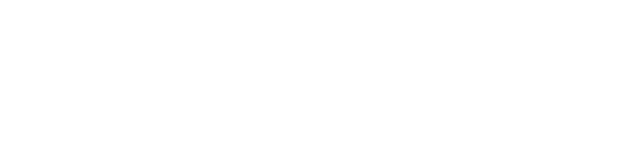
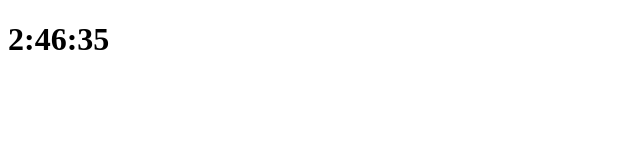
Before and after one commit to LJHGood/ChromeAppJSStudy, a plain HTML site: page index.html in a window 1280 px wide. Shown: the whole page, without its empty margins (0-640 px from the left). Drawn offline with Linux system fonts and the light colour scheme.

Commit message:
현재시각 불러오기

```diff
--- /dev/null
+++ b/clock.js
@@ -0,0 +1,19 @@
+const clockContainer = document.querySelector(".js-clock"),
+    clockTitle = clockContainer.querySelector("h1");
+
+function getTime(){
+    const date = new Date();
+    const minutes = date.getMinutes();
+    const hours = date.getHours();
+    const seconds = date.getSeconds();
+
+    clockTitle.innerText = `${hours}:${minutes}:${seconds}`;
+}
+
+function init(){
+
+    getTime();
+}
+
+
+init();
--- a/index.html
+++ b/index.html
@@ -9,6 +9,13 @@
 
 <body>
 
+    <div class="js-clock">
+        <h1>00:00:00</h1>
+
+
+    </div>
+
+    <script src="clock.js"></script>
 </body>
 
 </html>
```
